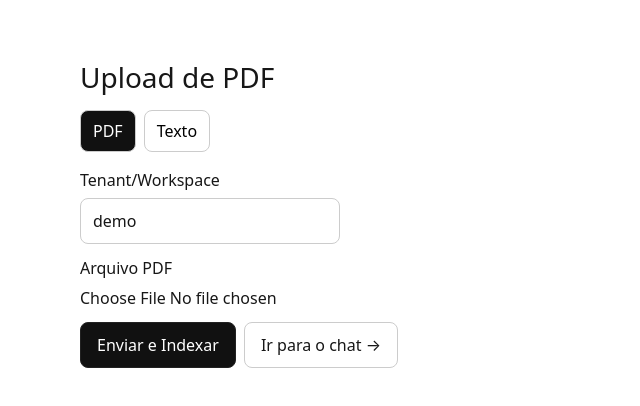
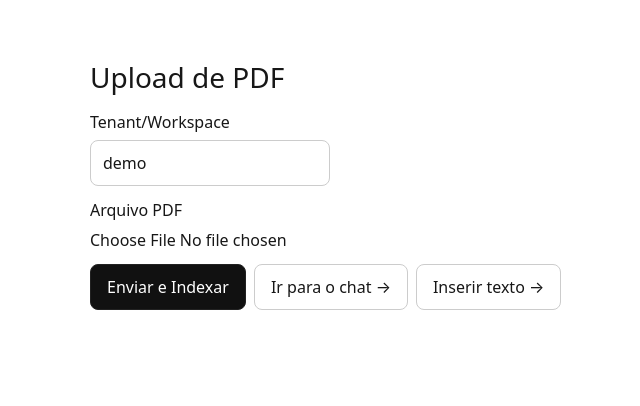
Before and after one commit to Luizbragga/rag-faq-bot, a Next.js app: page /upload in a window 1280 px wide. Shown: the top 406 px of the page, without its empty margins (156-796 px from the left). Built offline with nearby package versions, Linux system fonts and the light colour scheme.

Commit message:
fix: 'use client' no topo das páginas de upload (Next.js)

```diff
--- a/src/app/upload/page.tsx
+++ b/src/app/upload/page.tsx
@@ -1,21 +1,10 @@
-// src/app/upload/page.tsx
-export const dynamic = "force-dynamic"; // garante que não fica estático
-
-("use client");
+"use client";
 
 import { useState } from "react";
 
-type Tab = "pdf" | "text";
-
-export default function UploadPage() {
+export default function UploadPDFPage() {
+  const [file, setFile] = useState<File | null>(null);
   const [tenantId, setTenantId] = useState("demo");
-  const [tab, setTab] = useState<Tab>("pdf");
-
-  const [file, setFile] = useState<File | null>(null);
-
-  const [docName, setDocName] = useState("seed-manual");
-  const [text, setText] = useState("");
-
   const [log, setLog] = useState<string[]>([]);
   const [busy, setBusy] = useState(false);
 
@@ -23,26 +12,15 @@ export default function UploadPage() {
     setLog((l) => [...l, msg]);
   }
 
-  async function backfill() {
-    push("Gerando embeddings…");
-    const r = await fetch(
-      `/api/embeddings/backfill?tenantId=${encodeURIComponent(
-        tenantId
-      )}&limit=2048`,
-      { method: "POST" }
-    );
-    const j = await r.json();
-    if (!j.ok) throw new Error(j.error || "Falha no backfill");
-    push(`OK: ${j.processed} chunk(s) vetorizado(s).`);
-  }
-
-  async function onSubmitPDF(e: React.FormEvent) {
+  async function onSubmit(e: React.FormEvent) {
     e.preventDefault();
     if (!file) return;
 
     setBusy(true);
     setLog([]);
+
     try {
+      // 1) Ingestão do PDF
       push("Enviando PDF…");
       const fd = new FormData();
       fd.append("tenantId", tenantId);
@@ -50,41 +28,25 @@ export default function UploadPage() {
 
       const r1 = await fetch("/api/ingest/pdf", { method: "POST", body: fd });
       const j1 = await r1.json();
-      if (!j1.ok) throw new Error(j1.error || "Falha na ingestão do PDF");
+      if (!j1.ok) throw new Error(j1.error || "Falha na ingestão");
+
       push(`OK: documento ${j1.docId} com ${j1.chunks} chunk(s).`);
 
-      await backfill();
-      push("Pronto! Abra a página /chat e faça perguntas.");
-    } catch (err: any) {
-      push("Erro: " + (err?.message || String(err)));
-    } finally {
-      setBusy(false);
-    }
-  }
+      // 2) Backfill de embeddings (local, sem custo)
+      push(
+        "Gerando embeddings… (a primeira vez pode demorar por causa do download do modelo)"
+      );
+      const r2 = await fetch(
+        `/api/embeddings/backfill?tenantId=${encodeURIComponent(
+          tenantId
+        )}&limit=1024`,
+        { method: "POST" }
+      );
+      const j2 = await r2.json();
+      if (!j2.ok) throw new Error(j2.error || "Falha no backfill");
 
-  async function onSubmitText(e: React.FormEvent) {
-    e.preventDefault();
-    if (!text.trim()) return;
-
-    setBusy(true);
-    setLog([]);
-    try {
-      push("Enviando texto…");
-      const r1 = await fetch("/api/ingest/text", {
-        method: "POST",
-        headers: { "Content-Type": "application/json" },
-        body: JSON.stringify({
-          tenantId,
-          name: docName || `seed-${new Date().toISOString().slice(0, 19)}`,
-          text,
-        }),
-      });
-      const j1 = await r1.json();
-      if (!j1.ok) throw new Error(j1.error || "Falha na ingestão do texto");
-      push(`OK: documento ${j1.docId} com ${j1.chunks} chunk(s).`);
-
-      await backfill();
-      push("Pronto! Abra a página /chat e faça perguntas.");
+      push(`OK: ${j2.processed} chunk(s) vetorizado(s).`);
+      push("Pronto! Abra a página /chat e faça perguntas 👇");
     } catch (err: any) {
       push("Erro: " + (err?.message || String(err)));
     } finally {
@@ -95,47 +57,16 @@ export default function UploadPage() {
   return (
     <main
       style={{
-        maxWidth: 840,
+        maxWidth: 820,
         margin: "40px auto",
         padding: 16,
         fontFamily: "system-ui, -apple-system, Segoe UI, Roboto, sans-serif",
       }}
     >
-      {/* Título dinâmico */}
-      <h1 style={{ fontSize: 28, marginBottom: 12 }}>
-        {tab === "pdf" ? "Upload de PDF" : "Upload de Texto"}
-      </h1>
+      <h1 style={{ fontSize: 28, marginBottom: 12 }}>Upload de PDF</h1>
 
-      {/* Toggle de abas */}
-      <div style={{ display: "flex", gap: 8, marginBottom: 16 }}>
-        <button
-          onClick={() => setTab("pdf")}
-          style={{
-            padding: "8px 12px",
-            borderRadius: 8,
-            border: "1px solid #ccc",
-            background: tab === "pdf" ? "#111" : "#fff",
-            color: tab === "pdf" ? "#fff" : "#000",
-          }}
-        >
-          PDF
-        </button>
-        <button
-          onClick={() => setTab("text")}
-          style={{
-            padding: "8px 12px",
-            borderRadius: 8,
-            border: "1px solid #ccc",
-            background: tab === "text" ? "#111" : "#fff",
-            color: tab === "text" ? "#fff" : "#000",
-          }}
-        >
-          Texto
-        </button>
-      </div>
-
-      {/* Campo Tenant/Workspace (vale para as duas abas) */}
-      <label style={{ display: "grid", gap: 6, marginBottom: 12 }}>
+      <form onSubmit={onSubmit} style={{ display: "grid", gap: 12 }}>
+        <label style={{ display: "grid", gap: 6 }}>
           <span>Tenant/Workspace</span>
           <input
             value={tenantId}
@@ -144,14 +75,11 @@ export default function UploadPage() {
               padding: "10px 12px",
               borderRadius: 8,
               border: "1px solid #ccc",
-            maxWidth: 260,
+              maxWidth: 240,
             }}
           />
         </label>
 
-      {/* Form PDF */}
-      {tab === "pdf" && (
-        <form onSubmit={onSubmitPDF} style={{ display: "grid", gap: 12 }}>
         <label style={{ display: "grid", gap: 6 }}>
           <span>Arquivo PDF</span>
           <input
@@ -175,6 +103,7 @@ export default function UploadPage() {
           >
             {busy ? "Processando…" : "Enviar e Indexar"}
           </button>
+
           <a
             href="/chat"
             style={{
@@ -186,61 +115,10 @@ export default function UploadPage() {
           >
             Ir para o chat →
           </a>
-          </div>
-        </form>
-      )}
 
-      {/* Form TEXTO */}
-      {tab === "text" && (
-        <form onSubmit={onSubmitText} style={{ display: "grid", gap: 12 }}>
-          <label style={{ display: "grid", gap: 6 }}>
-            <span>Nome do documento (opcional)</span>
-            <input
-              value={docName}
-              onChange={(e) => setDocName(e.target.value)}
-              placeholder="Ex.: faq_loja"
-              style={{
-                padding: "10px 12px",
-                borderRadius: 8,
-                border: "1px solid #ccc",
-                maxWidth: 360,
-              }}
-            />
-          </label>
-
-          <label style={{ display: "grid", gap: 6 }}>
-            <span>Texto</span>
-            <textarea
-              value={text}
-              onChange={(e) => setText(e.target.value)}
-              rows={12}
-              placeholder="Cole aqui o conteúdo que deseja indexar…"
-              style={{
-                width: "100%",
-                padding: 12,
-                borderRadius: 8,
-                border: "1px solid #ccc",
-                fontFamily: "inherit",
-              }}
-            />
-          </label>
-
-          <div style={{ display: "flex", gap: 8 }}>
-            <button
-              type="submit"
-              disabled={!text.trim() || busy}
-              style={{
-                padding: "10px 16px",
-                borderRadius: 8,
-                border: "1px solid #222",
-                background: "#111",
-                color: "#fff",
-              }}
-            >
-              {busy ? "Processando…" : "Enviar e Indexar"}
-            </button>
+          {/* atalho para a página de texto */}
           <a
-              href="/chat"
+            href="/upload/text"
             style={{
               padding: "10px 16px",
               borderRadius: 8,
@@ -248,13 +126,11 @@ export default function UploadPage() {
               textDecoration: "none",
             }}
           >
-              Ir para o chat →
+            Inserir texto →
           </a>
         </div>
       </form>
-      )}
 
-      {/* Log/Status */}
       {log.length > 0 && (
         <section style={{ marginTop: 20 }}>
           <h2 style={{ fontSize: 16, marginBottom: 8 }}>Status</h2>
--- a/src/app/upload/text/page.tsx
+++ b/src/app/upload/text/page.tsx
@@ -1,33 +1,16 @@
-// src/app/upload-text/page.tsx
-export const dynamic = "force-dynamic";
-
-("use client");
+"use client";
 
 import { useState } from "react";
 
 export default function UploadTextPage() {
   const [tenantId, setTenantId] = useState("demo");
-  const [docName, setDocName] = useState("seed-manual");
+  const [name, setName] = useState("seed-manual");
   const [text, setText] = useState("");
-
+  const [busy, setBusy] = useState(false);
   const [log, setLog] = useState<string[]>([]);
-  const [busy, setBusy] = useState(false);
 
   function push(msg: string) {
     setLog((l) => [...l, msg]);
-  }
-
-  async function backfill() {
-    push("Gerando embeddings…");
-    const r = await fetch(
-      `/api/embeddings/backfill?tenantId=${encodeURIComponent(
-        tenantId
-      )}&limit=2048`,
-      { method: "POST" }
-    );
-    const j = await r.json();
-    if (!j.ok) throw new Error(j.error || "Falha no backfill");
-    push(`OK: ${j.processed} chunk(s) vetorizado(s).`);
   }
 
   async function onSubmit(e: React.FormEvent) {
@@ -36,23 +19,33 @@ export default function UploadTextPage() {
 
     setBusy(true);
     setLog([]);
+
     try {
+      // 1) Ingestão do texto
       push("Enviando texto…");
       const r1 = await fetch("/api/ingest/text", {
         method: "POST",
         headers: { "Content-Type": "application/json" },
-        body: JSON.stringify({
-          tenantId,
-          name: docName || `seed-${new Date().toISOString().slice(0, 19)}`,
-          text,
-        }),
+        body: JSON.stringify({ tenantId, name, text }),
       });
       const j1 = await r1.json();
-      if (!j1.ok) throw new Error(j1.error || "Falha na ingestão do texto");
+      if (!j1.ok) throw new Error(j1.error || "Falha na ingestão");
+
       push(`OK: documento ${j1.docId} com ${j1.chunks} chunk(s).`);
 
-      await backfill();
-      push("Pronto! Abra a página /chat e faça perguntas.");
+      // 2) Backfill de embeddings
+      push("Gerando embeddings…");
+      const r2 = await fetch(
+        `/api/embeddings/backfill?tenantId=${encodeURIComponent(
+          tenantId
+        )}&limit=1024`,
+        { method: "POST" }
+      );
+      const j2 = await r2.json();
+      if (!j2.ok) throw new Error(j2.error || "Falha no backfill");
+
+      push(`OK: ${j2.processed} chunk(s) vetorizado(s).`);
+      push("Pronto! Abra a página /chat e faça perguntas 👇");
     } catch (err: any) {
       push("Erro: " + (err?.message || String(err)));
     } finally {
@@ -63,7 +56,7 @@ export default function UploadTextPage() {
   return (
     <main
       style={{
-        maxWidth: 840,
+        maxWidth: 820,
         margin: "40px auto",
         padding: 16,
         fontFamily: "system-ui, -apple-system, Segoe UI, Roboto, sans-serif",
@@ -81,22 +74,21 @@ export default function UploadTextPage() {
               padding: "10px 12px",
               borderRadius: 8,
               border: "1px solid #ccc",
-              maxWidth: 260,
+              maxWidth: 240,
             }}
           />
         </label>
 
         <label style={{ display: "grid", gap: 6 }}>
-          <span>Nome do documento (opcional)</span>
+          <span>Nome do Documento</span>
           <input
-            value={docName}
-            onChange={(e) => setDocName(e.target.value)}
-            placeholder="Ex.: faq_loja"
+            value={name}
+            onChange={(e) => setName(e.target.value)}
             style={{
               padding: "10px 12px",
               borderRadius: 8,
               border: "1px solid #ccc",
-              maxWidth: 360,
+              maxWidth: 300,
             }}
           />
         </label>
@@ -106,13 +98,13 @@ export default function UploadTextPage() {
           <textarea
             value={text}
             onChange={(e) => setText(e.target.value)}
-            rows={12}
+            rows={14}
             placeholder="Cole aqui o conteúdo que deseja indexar…"
             style={{
-              width: "100%",
               padding: 12,
               borderRadius: 8,
               border: "1px solid #ccc",
+              width: "100%",
               fontFamily: "inherit",
             }}
           />
@@ -121,7 +113,7 @@ export default function UploadTextPage() {
         <div style={{ display: "flex", gap: 8 }}>
           <button
             type="submit"
-            disabled={!text.trim() || busy}
+            disabled={busy || !text.trim()}
             style={{
               padding: "10px 16px",
               borderRadius: 8,
@@ -132,6 +124,7 @@ export default function UploadTextPage() {
           >
             {busy ? "Processando…" : "Enviar e Indexar"}
           </button>
+
           <a
             href="/chat"
             style={{
```
Lines whose indentation alone changed are shown as unchanged.
